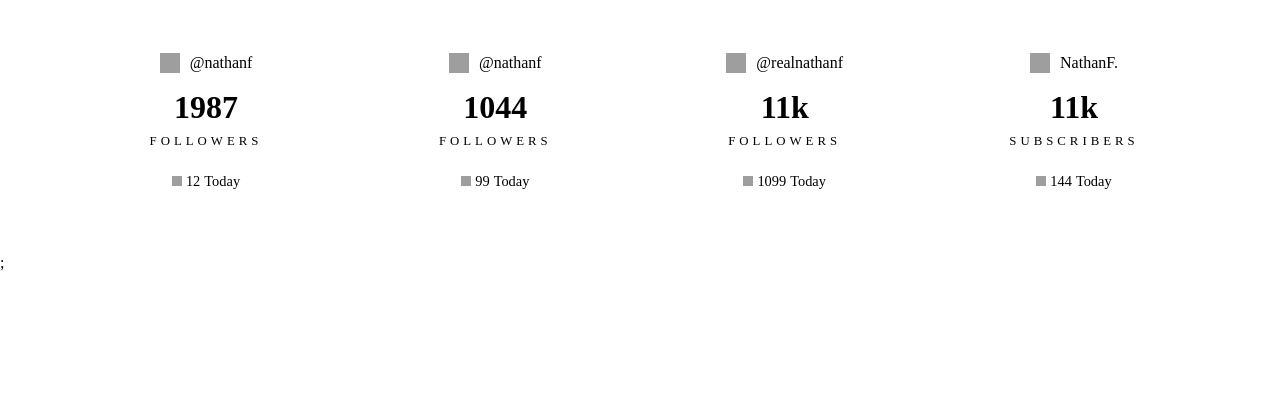
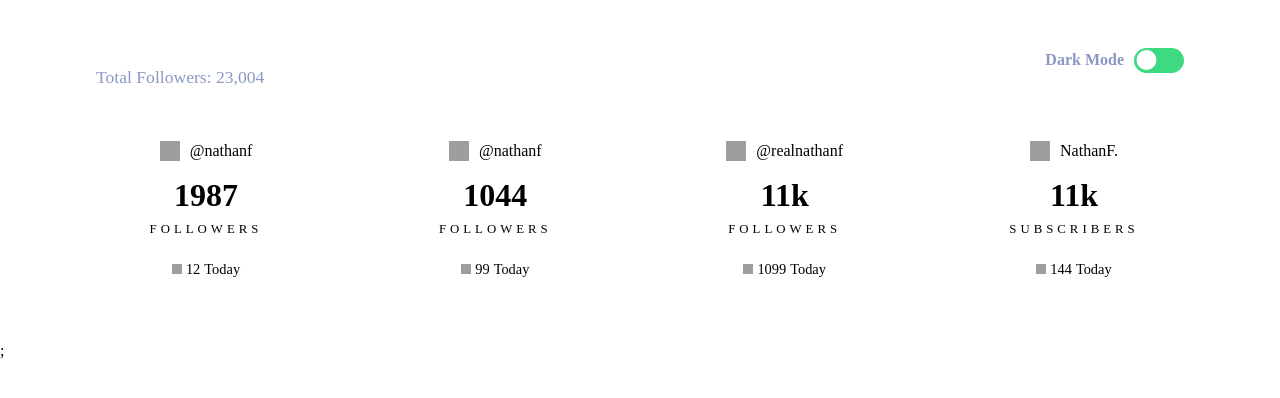
Before and after one commit to TamirisCss/theme-switcher-dashboard, a React (Create React App) app: page / in a window 1280 px wide. Shown: the top 398 px of the page. Built offline with nearby package versions, Linux system fonts and the light colour scheme; grey boxes are pictures that could not be loaded.

Commit message:
feat: add Swicther toggle, add header component and setup theme colors

```diff
--- a/package.json
+++ b/package.json
@@ -9,6 +9,7 @@
     "react": "^18.2.0",
     "react-dom": "^18.2.0",
     "react-scripts": "5.0.1",
+    "react-switch": "^7.0.0",
     "styled-components": "^5.3.6",
     "web-vitals": "^2.1.4"
   },
--- a/src/App.js
+++ b/src/App.js
@@ -1,7 +1,26 @@
+import { useState } from "react";
+
 import MainCards from "./components/mainCards/mainCards";
+import Header from "./components/header/header";
+
+import { ThemeProvider } from "styled-components";
+
+import dark from "./theme/dark";
+import light from "./theme/light";
 
 const App = () => {
-  return <MainCards />;
+  const [theme, setTheme] = useState(dark);
+
+  const toggleTheme = () => {
+    setTheme(theme.title === "dark" ? light : dark);
+  };
+
+  return (
+    <ThemeProvider theme={theme}>
+      <Header toggleTheme={toggleTheme} />
+      <MainCards />
+    </ThemeProvider>
+  );
 };
 
 export default App;
--- /dev/null
+++ b/src/components/header/header.js
@@ -0,0 +1,39 @@
+import React, { useContext } from "react";
+
+import Switch from "react-switch";
+import { ThemeContext } from "styled-components";
+
+import {
+  HeaderContainer,
+  TitleContainer,
+  DarkModeContainer,
+} from "./header.styles";
+
+const Header = ({ toggleTheme }) => {
+  const { title, colors } = useContext(ThemeContext);
+
+  return (
+    <HeaderContainer>
+      <TitleContainer>
+        <h1>Social Media Dashboard</h1>
+        <h3>Total Followers: 23,004</h3>
+      </TitleContainer>
+      <DarkModeContainer>
+        <p>Dark Mode</p>
+        <Switch
+          onChange={toggleTheme}
+          checked={title === "light"}
+          checkedIcon={false}
+          uncheckedIcon={false}
+          height={25}
+          width={50}
+          offColor={colors.toggle}
+          onColor={colors.toggle}
+          handleDiameter={20}
+        />
+      </DarkModeContainer>
+    </HeaderContainer>
+  );
+};
+
+export default Header;
--- /dev/null
+++ b/src/components/header/header.styles.js
@@ -0,0 +1,46 @@
+import styled from "styled-components";
+
+export const HeaderContainer = styled.div`
+  display: flex;
+  justify-content: space-between;
+  margin: 0 6rem;
+  padding-top: 2rem;
+  @media (max-width: 685px) {
+    margin: 0 3rem;
+  }
+  @media (max-width: 550px) {
+    flex-direction: column;
+  }
+  @media (max-width: 398px) {
+    margin: 0 1rem;
+  }
+`;
+
+export const TitleContainer = styled.div`
+  h1 {
+    color: ${(props) => props.theme.colors.textTheme};
+    font-size: 1.6rem;
+  }
+  h3 {
+    color: ${(props) => props.theme.colors.text};
+    font-size: 1.1rem;
+    font-weight: 500;
+    margin-top: 5px;
+  }
+`;
+
+export const DarkModeContainer = styled.div`
+  display: flex;
+  align-items: center;
+  gap: 10px;
+  p {
+    color: ${(props) => props.theme.colors.text};
+    font-weight: 600;
+  }
+  @media (max-width: 550px) {
+    justify-content: space-between;
+    margin-top: 1rem;
+    border-top: 1px solid ${(props) => props.theme.colors.text};
+    padding: 1rem 0;
+  }
+`;
```
Also changed, not shown: 1 other file (tests, documents, lock files or other folders).
